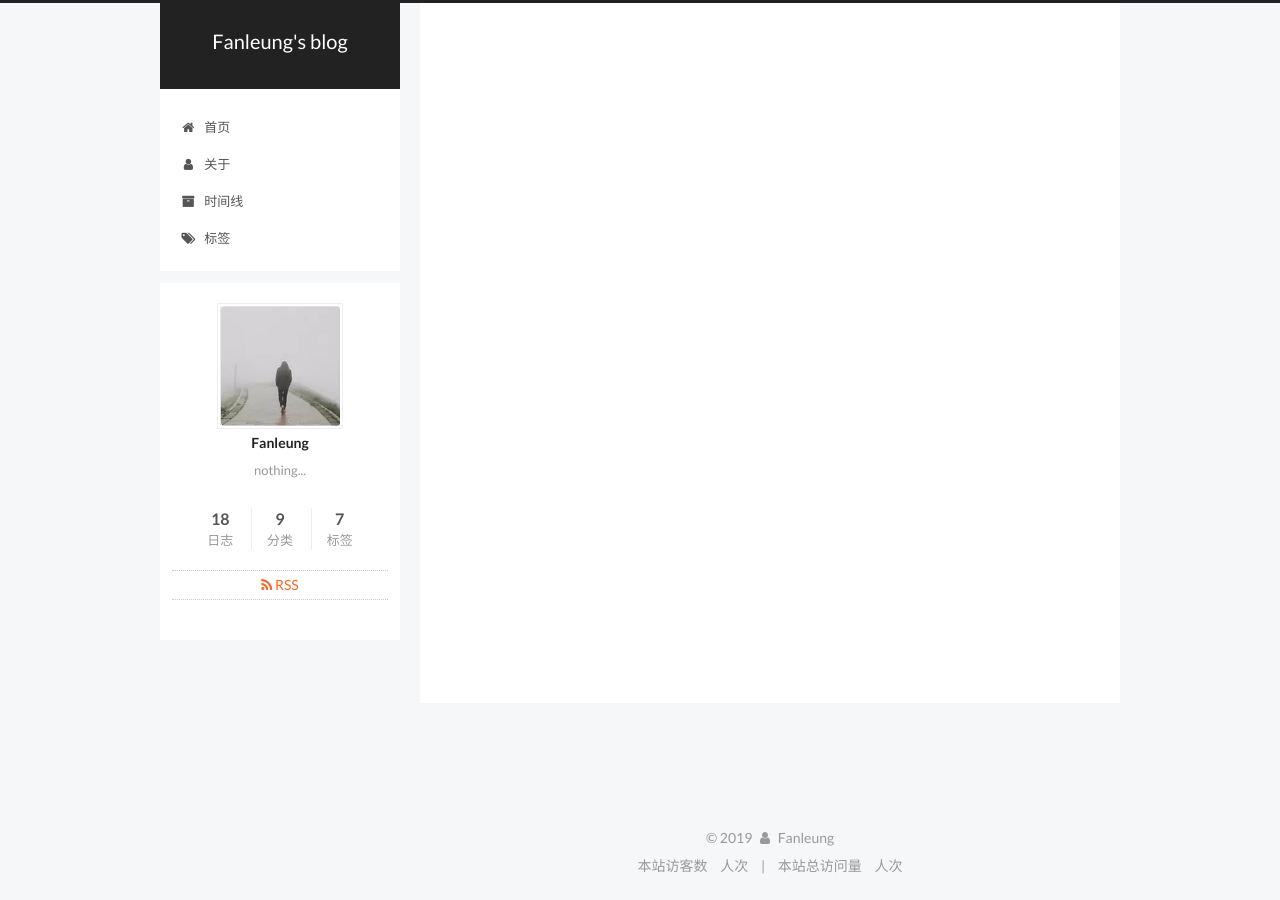
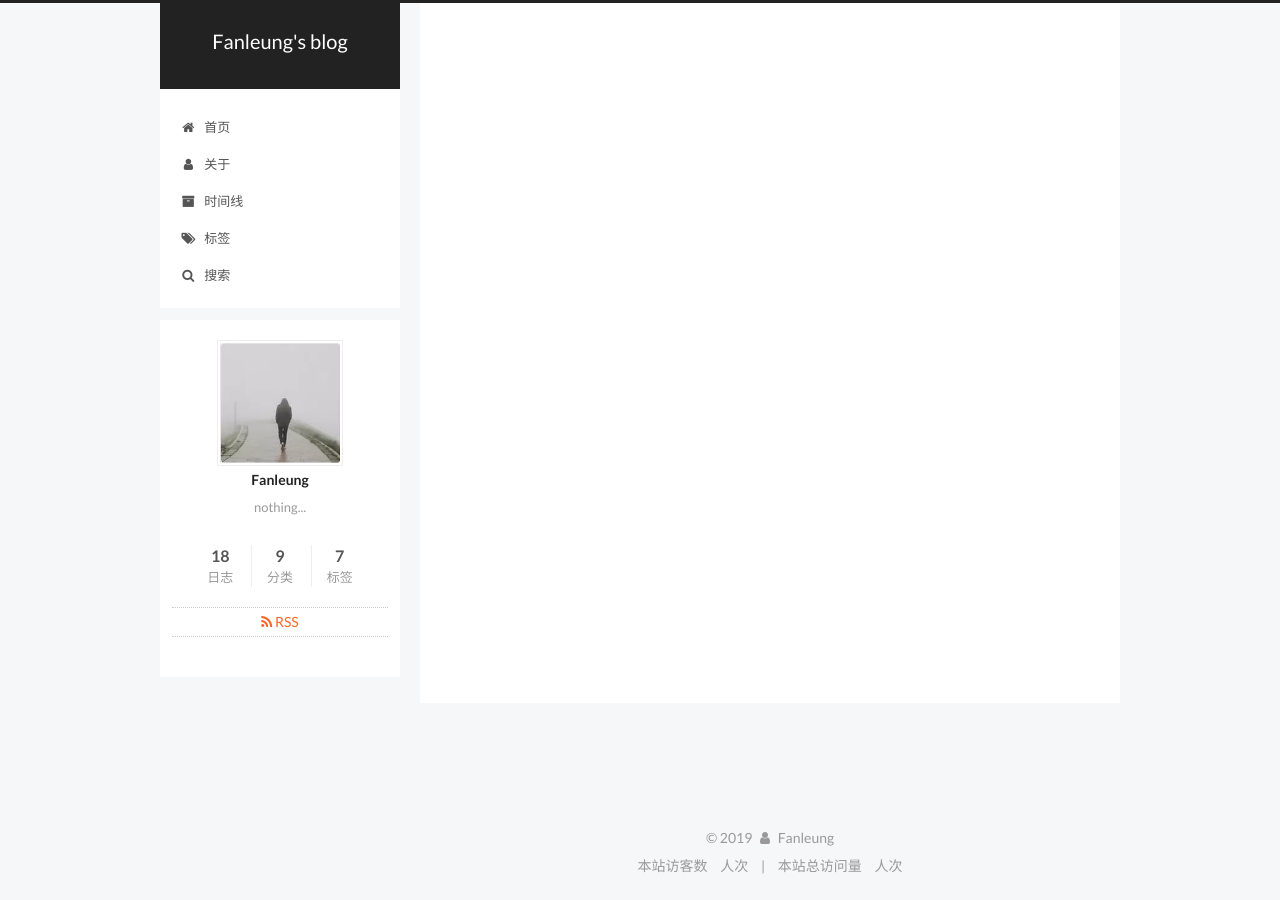
Before and after one commit to fanleung/fanleung.github.io, a Jekyll site: the page built from index.html, in a window 1280 px wide. Built offline with Jekyll 4.4.1, drawn with Linux system fonts in a browser that asks for light colours; comment, search, counter and statistics services are not loaded.

```diff
--- a/_config.yml
+++ b/_config.yml
@@ -564,7 +564,7 @@ algolia_search:
 
 # Local search
 local_search:
-  enable: false
+  enable: true
   # if auto, trigger search by changing input
   # if manual, trigger search by pressing enter key or search button
   trigger: auto
--- a/_includes/_partials/head.html
+++ b/_includes/_partials/head.html
@@ -1,7 +1,7 @@
 <meta charset="UTF-8"/>
 <meta http-equiv="X-UA-Compatible" content="IE=edge" />
 <meta name="viewport" content="width=device-width, initial-scale=1, maximum-scale=1"/>
-
+<meta name="google-site-verification" content="zII7FEoxuCRtf3YZ7niV4Bh39BFzHziEHTuKcNmDdp4" />
 
 {% if site.pace %}
   {% assign pace_css_uri = site.vendors._internal | append: '/pace/'| append: site.pace_theme | append: '.min.css?v=1.0.2' | relative_url %}
```
